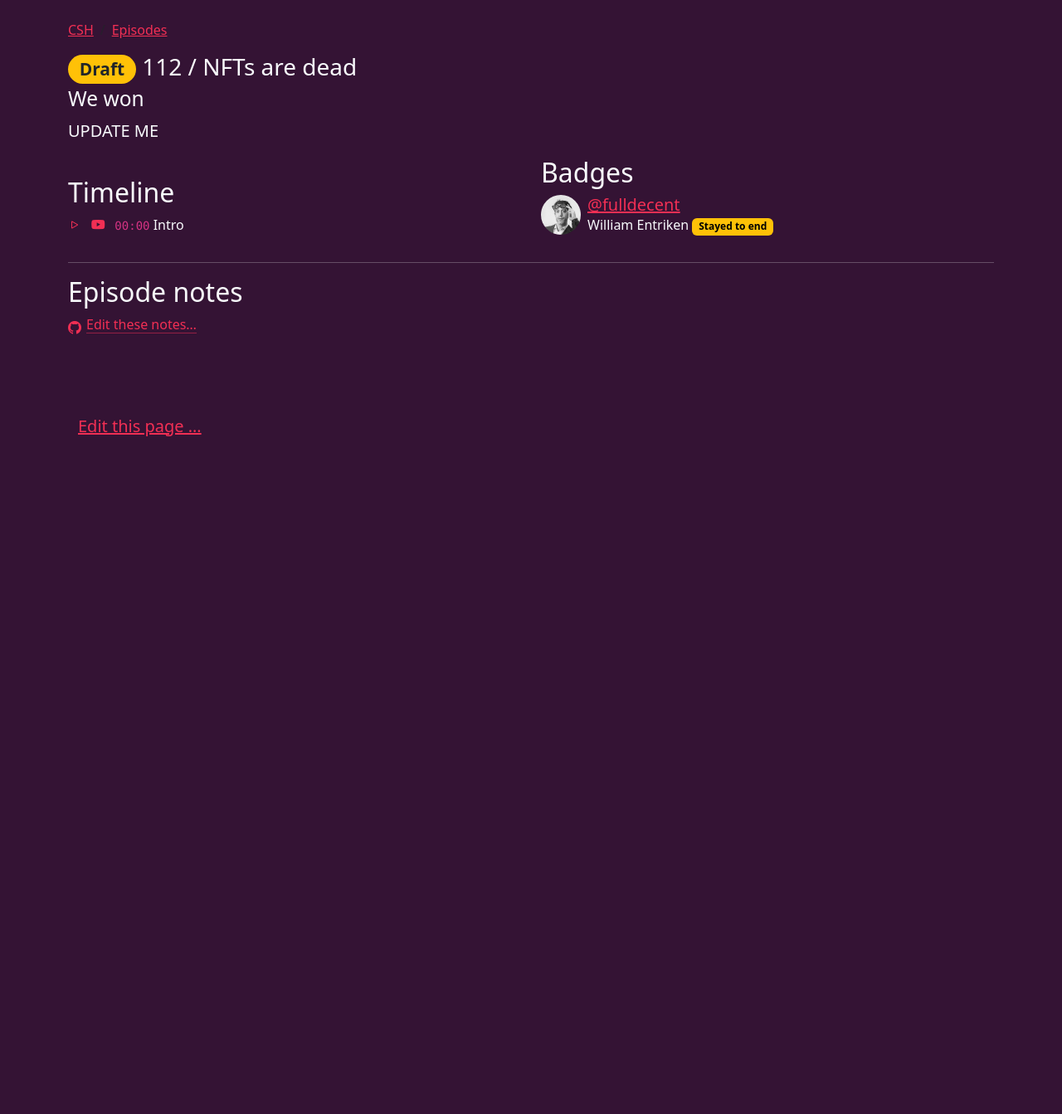
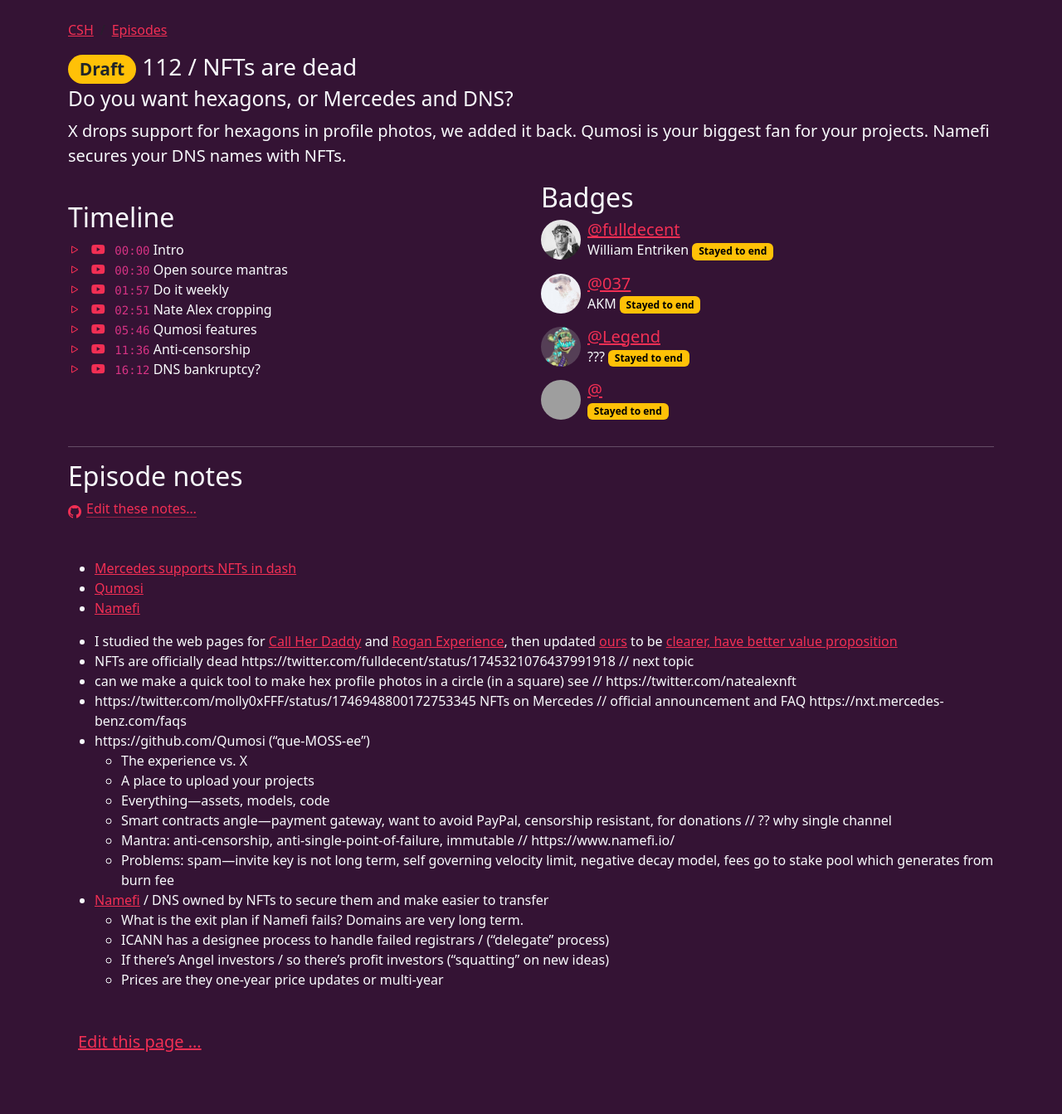
Before and after one commit to community-service/hour.gg, a Jekyll site: the page built from _episodes/2024-02-06-episode-112.md, in a window 1280 px wide. Shown: the whole page at 83% size. Built offline with Jekyll 4.4.1, drawn with Linux system fonts in a browser that asks for light colours; before the commit the page ends 900 px from its top, so only the background shows below that; grey boxes are pictures that could not be loaded.

Commit message:
drop episode

```diff
--- a/_episodes/2024-02-06-episode-112.md
+++ b/_episodes/2024-02-06-episode-112.md
@@ -2,33 +2,68 @@
 posted: false
 guid: "4E46EF59-E6CD-4796-A1C8-90EECC5D1194"
 title: NFTs are dead
-subtitle: We won
+subtitle: Do you want hexagons, or Mercedes and DNS?
 # The description can be up to 400 characters
-description: UPDATE ME
+description: X drops support for hexagons in profile photos, we added it back. Qumosi is your biggest fan for your projects. Namefi secures your DNS names with NFTs.
 time: "2024-02-06 18:00:00 -0500"
 itunes-explicit: false
 itunes-episode: 112
 itunes-episodeType: full
-
 # More info
-youtube-full: UPDATE ME
+youtube-full: https://youtu.be/e9_kjsTFkCY
 discussion: UPDATE ME
-
 # Timeline
 timeline:
   - seconds: 0
     title: Intro
-
+  - seconds: 30
+    title: Open source mantras
+  - seconds: 117
+    title: Do it weekly
+  - seconds: 171
+    title: Nate Alex cropping
+  - seconds: 346
+    title: Qumosi features
+  - seconds: 696
+    title: Anti-censorship
+  - seconds: 972
+    title: DNS bankruptcy?
 # File information
 enclosure-url: "https://media.phor.net/csh/2024-02-06-episode-112.m4a"
-enclosure-length: UPDATE ME
+enclosure-length: 25940294
 enclosure-type: "audio/x-m4a"
-itunes-duration: UPDATE ME
-
+itunes-duration: 1245
 # Use X username, lowercased, as the participant
 badges:
   - type: stayed-to-end
     participant: "fulldecent"
+  - type: stayed-to-end
+    participant: "037"
+  - type: stayed-to-end
+    participant: "legend"
+  - type: stayed-to-end
+    participant: "zainanzhou"
 ---
 
+- [Mercedes supports NFTs in dash](https://nxt.mercedes-benz.com/faqs)
+- [Qumosi](https://qumosi.com/)
+- [Namefi](https://www.namefi.io/)
+
 <!--end of quick notes-->
+
+- I studied the web pages for [Call Her Daddy](https://www.callherdaddy.com/) and [Rogan Experience](https://www.joerogan.com/), then updated [ours](https://hour.gg/) to be [clearer, have better value proposition](https://github.com/community-service/hour.gg/commit/c09b8b5faa81d11888736b769e59daaa36dfc9aa)
+- NFTs are officially dead https://twitter.com/fulldecent/status/1745321076437991918 // next topic
+- can we make a quick tool to make hex profile photos in a circle (in a square) see // https://twitter.com/natealexnft
+- https://twitter.com/molly0xFFF/status/1746948800172753345 NFTs on Mercedes // official announcement and FAQ https://nxt.mercedes-benz.com/faqs
+- https://github.com/Qumosi ("que-MOSS-ee")
+  - The experience vs. X
+  - A place to upload your projects
+  - Everything—assets, models, code
+  - Smart contracts angle—payment gateway, want to avoid PayPal, censorship resistant, for donations // ?? why single channel
+  - Mantra: anti-censorship, anti-single-point-of-failure, immutable // https://www.namefi.io/
+  - Problems: spam—invite key is not long term, self governing velocity limit, negative decay model, fees go to stake pool which generates from burn fee
+- [Namefi](https://www.namefi.io/) / DNS owned by NFTs to secure them and make easier to transfer
+  - What is the exit plan if Namefi fails? Domains are very long term.
+  - ICANN has a designee process to handle failed registrars / ("delegate" process)
+  - If there's Angel investors / so there's profit investors ("squatting" on new ideas)
+  - Prices are they one-year price updates or multi-year
```
Also changed, not shown: behind-the-scenes/postproduction-checklist.md (+1 -1 lines).
